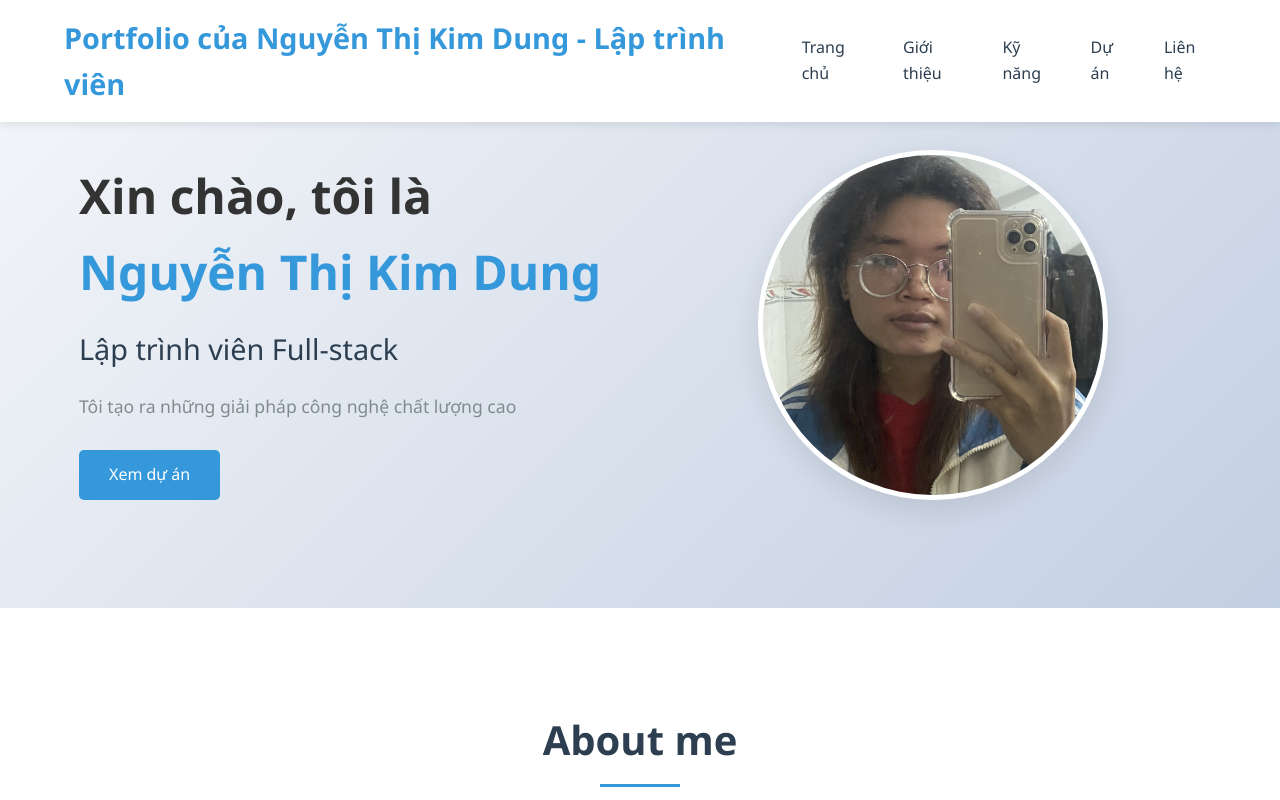
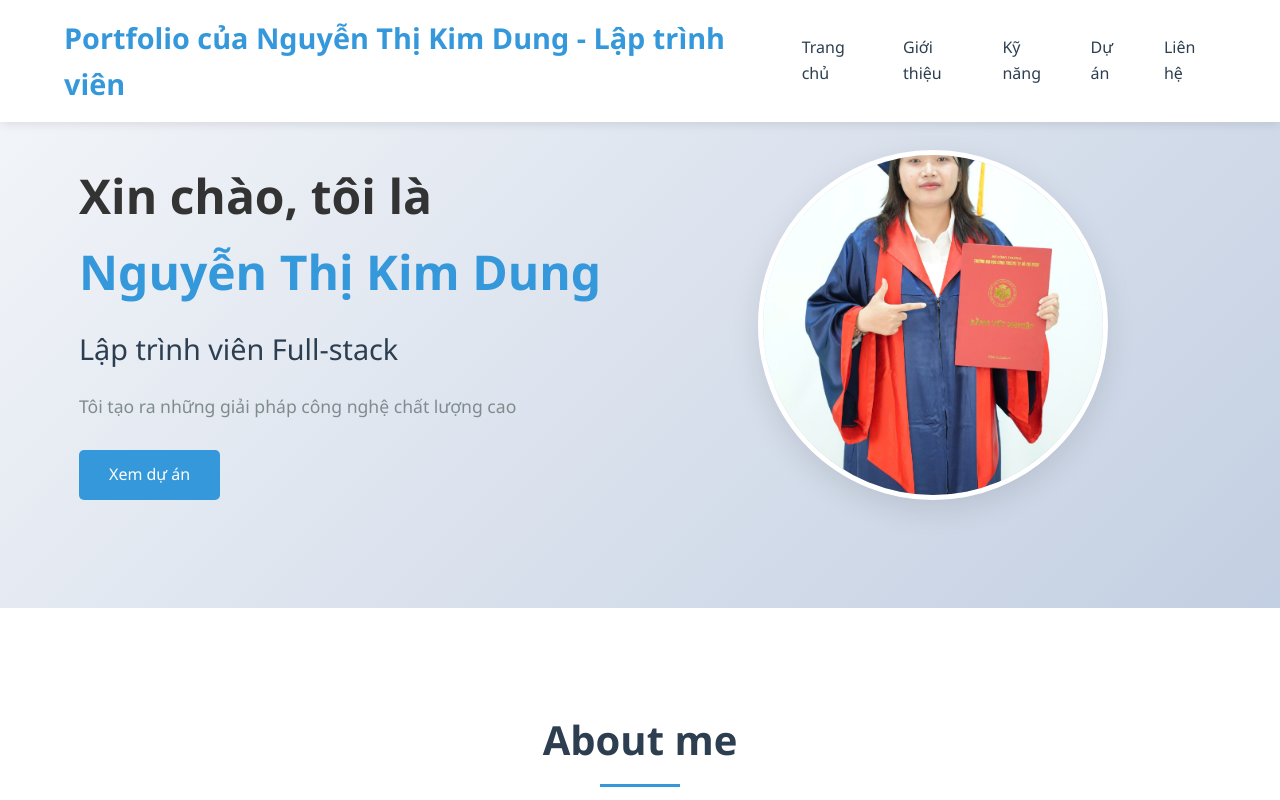
Before and after one commit to nguyenthikimdung-02/my-portfilio, a plain HTML site: page index.html in a window 1280 px wide. Shown: the top 800 px of the page. Drawn offline with Linux system fonts and the light colour scheme.

Commit message:
Update index.html

```diff
--- a/index.html
+++ b/index.html
@@ -32,7 +32,7 @@
                 <a href="#projects" class="btn">Xem dự án</a>
             </div>
             <div class="hero-image">
-                <img src="image/kimdung.jpg" alt="Nguyễn Thị Kim Dung">
+                <img src="image/kimdung2.jpg" alt="Nguyễn Thị Kim Dung">
             </div>
         </div>
     </section>
```
